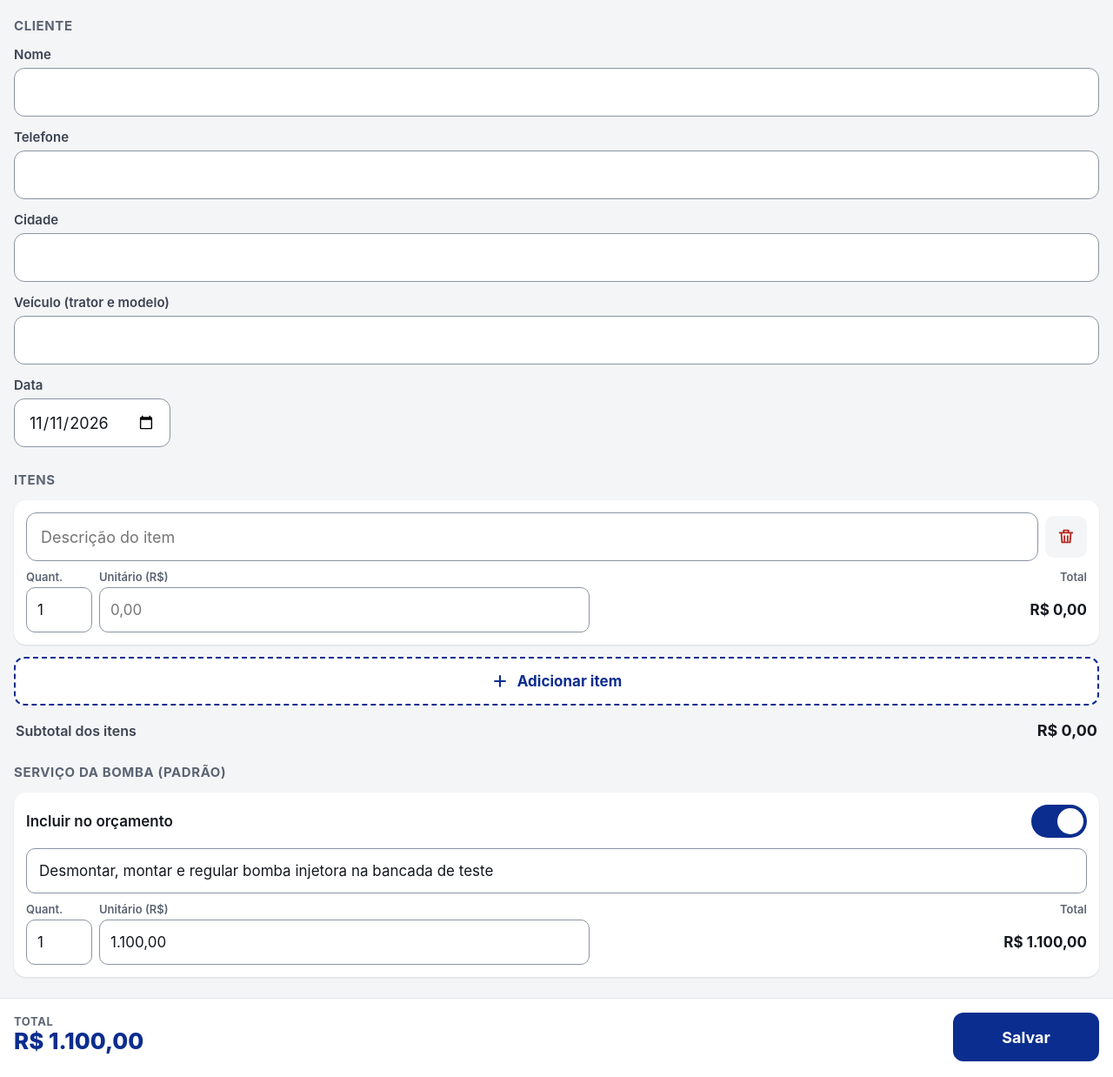
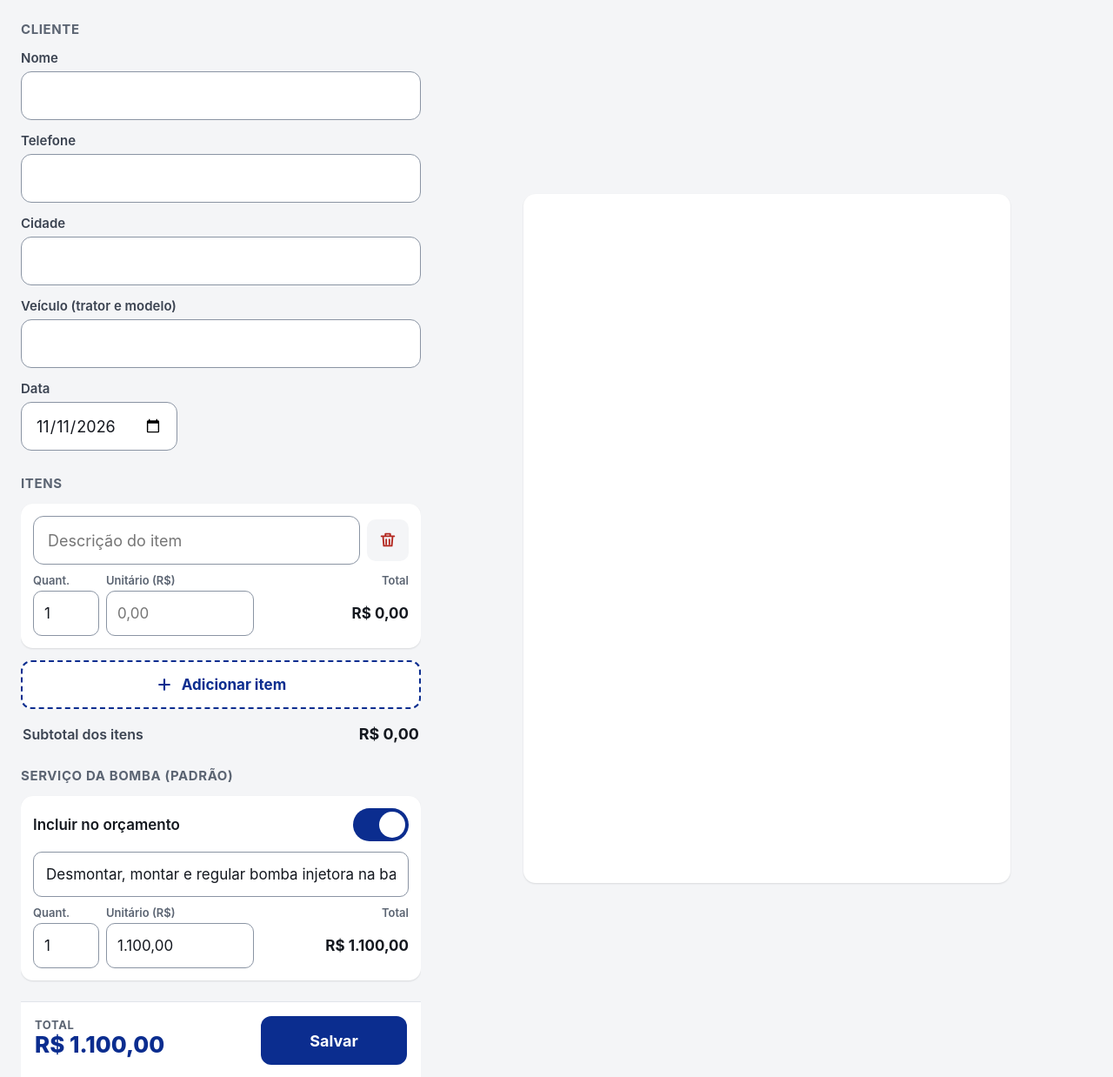
Before and after one commit to Mauricioprc/MagelaDiesel, a Flask app: page /orcamentos/novo in a window 1280 px wide. Shown: the part 64-1302 px from the top of the page at 87% size. Run offline with Flask 3, Linux system fonts and the light colour scheme; the visitor is signed in with stand-in values (Sample User, id 1); data comes from the database, SQL or seed files in the repository; data that the repository does not hold is empty.

Commit message:
Ajusta layout para PC: Inicio centralizada, pre-visualizacao do PDF ao lado do formulario, detalhe e lista centralizados
Adiciona rota /orcamentos/pre-visualizar que gera o PDF a partir do
formulario (sem salvar) pra alimentar a pre-visualizacao ao vivo em
telas largas (>=900px). Mobile continua inalterado.

Co-Authored-By: Claude Sonnet 5 <noreply@anthropic.com>

```diff
--- a/orcamentos.py
+++ b/orcamentos.py
@@ -266,6 +266,56 @@ def _contexto_a_partir_do_form(modo, orcamento_id, form):
         "sugestoes_clientes": _buscar_sugestoes_clientes(),
         "sugestoes_veiculos": _buscar_sugestoes_veiculos(),
     }
+
+
+def _dados_pdf_a_partir_do_form(form):
+    """Monta (orcamento, itens) a partir do form atual, só pra gerar um PDF
+    de pré-visualização — nada disso é salvo no banco.
+    """
+    itens = []
+    for descricao, quantidade_str, preco_str in zip(
+        form.getlist("item_descricao"),
+        form.getlist("item_quantidade"),
+        form.getlist("item_preco"),
+    ):
+        descricao = descricao.strip()
+        if not descricao:
+            continue
+        itens.append(
+            {
+                "descricao": descricao,
+                "quantidade": _quantidade_segura(quantidade_str),
+                "preco_centavos": string_para_centavos(preco_str),
+            }
+        )
+
+    orcamento = {
+        "cliente_nome": form.get("nome", "").strip(),
+        "telefone": form.get("telefone", "").strip(),
+        "cidade": form.get("cidade", "").strip(),
+        "veiculo": form.get("veiculo", "").strip(),
+        "data": form.get("data", "").strip() or date.today().isoformat(),
+        "bomba_incluida": form.get("bomba_incluida") == "1",
+        "bomba_descricao": form.get("bomba_descricao", "").strip(),
+        "bomba_quantidade": _quantidade_segura(form.get("bomba_quantidade", "1")),
+        "bomba_preco_centavos": string_para_centavos(form.get("bomba_preco", "")),
+        "validade_dias": int(
+            obter_configuracao("validade_dias_padrao", VALIDADE_DIAS_PADRAO)
+        ),
+    }
+    return orcamento, itens
+
+
+@bp.route("/pre-visualizar", methods=["POST"])
+@login_required
+def pre_visualizar():
+    """Gera o PDF do que está no formulário agora (sem salvar nada), pra
+    mostrar na coluna de pré-visualização da tela de PC.
+    """
+    validate_csrf_or_abort()
+    orcamento, itens = _dados_pdf_a_partir_do_form(request.form)
+    pdf_bytes = gerar_pdf_orcamento(orcamento, itens)
+    return Response(pdf_bytes, mimetype="application/pdf")
 
 
 @bp.route("/buscar-por-veiculo")
--- a/static/css/style.css
+++ b/static/css/style.css
@@ -366,6 +366,13 @@ input[type="search"] {
 }
 
 /* Formulário de orçamento */
+.form-layout {
+    flex: 1;
+    min-height: 0;
+    display: flex;
+    flex-direction: column;
+}
+
 .form-orcamento {
     flex: 1;
     display: flex;
@@ -731,6 +738,19 @@ input[type="search"] {
     padding: 14px 16px;
 }
 
+.detalhe-grade {
+    display: flex;
+    flex-direction: column;
+    gap: 14px;
+}
+
+.detalhe-coluna-pdf,
+.detalhe-coluna-acoes {
+    display: flex;
+    flex-direction: column;
+    gap: 14px;
+}
+
 .detalhe-nota {
     font-size: 14px;
     line-height: 20px;
@@ -958,3 +978,92 @@ input[type="search"] {
 .form-backup {
     margin-top: 12px;
 }
+
+/* Coluna de pré-visualização do PDF no formulário: escondida no celular
+   (só existe pra telas largas, no @media abaixo). */
+.form-preview-coluna {
+    display: none;
+}
+
+/* Layout de PC (telas largas): as telas mobile-first acima continuam
+   valendo até 900px; a partir daí, centraliza e aproveita a largura
+   extra em vez de estirar os blocos até a borda da tela. */
+@media (min-width: 900px) {
+    .home-conteudo {
+        flex-direction: row;
+        align-items: center;
+        justify-content: center;
+        flex: 1;
+        gap: 32px;
+        padding: 40px;
+    }
+
+    .quadro {
+        flex: 0 0 300px;
+        height: 300px;
+    }
+
+    /* Formulário: form rolável numa coluna com largura fixa, e a
+       pré-visualização do PDF ao lado, atualizando conforme digita. */
+    .form-layout {
+        flex: 1;
+        min-height: 0;
+        display: flex;
+        flex-direction: row;
+        gap: 24px;
+        padding: 24px 24px 0;
+        align-items: stretch;
+    }
+
+    .form-orcamento {
+        flex: 0 0 460px;
+        max-width: 460px;
+    }
+
+    .form-rolavel {
+        padding: 0 0 24px;
+    }
+
+    .form-preview-coluna {
+        display: flex;
+        flex: 1;
+        min-width: 0;
+        align-items: center;
+        justify-content: center;
+        padding-bottom: 24px;
+    }
+
+    .form-preview-coluna .pdf-preview-wrap {
+        width: min(100%, 560px);
+        max-height: 100%;
+    }
+
+    /* Detalhe do orçamento: ações/botões numa coluna e o PDF na outra. */
+    .detalhe-conteudo {
+        max-width: 1000px;
+        margin: 0 auto;
+        width: 100%;
+    }
+
+    .detalhe-grade {
+        flex-direction: row-reverse;
+        align-items: flex-start;
+        gap: 24px;
+    }
+
+    .detalhe-coluna-pdf {
+        flex: 1 1 420px;
+    }
+
+    .detalhe-coluna-acoes {
+        flex: 0 0 380px;
+    }
+
+    /* Lista de orçamentos antigos: centraliza em vez de esticar os
+       cartões até a borda da tela. */
+    .lista-conteudo {
+        max-width: 640px;
+        margin: 0 auto;
+        width: 100%;
+    }
+}
--- a/static/js/orcamento.js
+++ b/static/js/orcamento.js
@@ -345,6 +345,44 @@
         } catch (erro) {
             // localStorage indisponível (modo privado, por exemplo): ignora.
         }
+        atualizarPreviewPdf();
+    }
+
+    // Pré-visualização do PDF ao lado do formulário: só existe em telas de
+    // PC (ver breakpoint em static/css/style.css); no celular o elemento
+    // nem aparece, então nem vale a pena gerar o PDF a cada edição.
+    var LARGURA_MINIMA_PREVIEW = "(min-width: 900px)";
+    var urlObjetoPreviewAtual = null;
+
+    function atualizarPreviewPdf() {
+        var iframe = document.getElementById("pdf-preview-form");
+        if (!iframe || !window.URL_PRE_VISUALIZAR) {
+            return;
+        }
+        if (!window.matchMedia(LARGURA_MINIMA_PREVIEW).matches) {
+            return;
+        }
+
+        var form = document.getElementById("form-orcamento");
+        fetch(window.URL_PRE_VISUALIZAR, { method: "POST", body: new FormData(form) })
+            .then(function (resposta) {
+                if (!resposta.ok) {
+                    throw new Error("Falha ao gerar a pré-visualização.");
+                }
+                return resposta.blob();
+            })
+            .then(function (blob) {
+                var novaUrl = URL.createObjectURL(blob);
+                iframe.src = novaUrl;
+                if (urlObjetoPreviewAtual) {
+                    URL.revokeObjectURL(urlObjetoPreviewAtual);
+                }
+                urlObjetoPreviewAtual = novaUrl;
+            })
+            .catch(function () {
+                // falha ao gerar a pré-visualização: ignora, o formulário
+                // continua funcionando normalmente sem ela.
+            });
     }
 
     var temporizadorRascunho = null;
@@ -448,6 +486,7 @@
         inicializarVeiculoCopia();
         restaurarRascunho();
         recalcularTotais();
+        atualizarPreviewPdf();
 
         ["nome", "tel", "cidade", "veiculo", "data"].forEach(function (id) {
             document.getElementById(id).addEventListener("input", agendarRascunho);
--- a/templates/detalhe.html
+++ b/templates/detalhe.html
@@ -25,6 +25,8 @@
         </div>
         {% endif %}
 
+        <div class="detalhe-grade">
+            <div class="detalhe-coluna-pdf">
                 <div class="pdf-preview-wrap">
                     <iframe
                         src="{{ url_for('orcamentos.pdf', orcamento_id=orcamento.id) }}"
@@ -35,7 +37,9 @@
                 <a href="{{ url_for('orcamentos.pdf', orcamento_id=orcamento.id) }}" target="_blank" class="pdf-preview-abrir">
                     Não conseguiu ver o orçamento acima? Toque aqui pra abrir o PDF.
                 </a>
+            </div>
 
+            <div class="detalhe-coluna-acoes">
                 <div class="botoes-acao">
                     <button
                         type="button"
@@ -59,6 +63,8 @@
                         <button type="button" id="botao-excluir" class="botao botao-perigo">Excluir</button>
                     </div>
                 </div>
+            </div>
+        </div>
     </main>
 
     <div id="modal-excluir" class="modal-fundo" hidden>
--- a/templates/formulario.html
+++ b/templates/formulario.html
@@ -13,6 +13,7 @@
         </span>
     </header>
 
+    <div class="form-layout">
     <form id="form-orcamento" method="post" class="form-orcamento" novalidate>
         <input type="hidden" name="csrf_token" value="{{ csrf_token() }}">
         <input type="hidden" id="orcamento-id" value="{{ orcamento.id or '' }}">
@@ -155,6 +156,13 @@
             <button type="submit" class="botao botao-primario barra-botao-salvar">Salvar</button>
         </div>
     </form>
+
+    <aside class="form-preview-coluna">
+        <div class="pdf-preview-wrap">
+            <iframe id="pdf-preview-form" class="pdf-preview" title="Pré-visualização do orçamento"></iframe>
+        </div>
+    </aside>
+    </div>
 </div>
 
 <datalist id="lista-sugestoes">
@@ -176,6 +184,7 @@
 window.SUGESTOES_ITENS = {{ sugestoes | tojson }};
 window.SUGESTOES_CLIENTES = {{ sugestoes_clientes | tojson }};
 window.URL_BUSCAR_POR_VEICULO = {{ url_for('orcamentos.buscar_por_veiculo') | tojson }};
+window.URL_PRE_VISUALIZAR = {{ url_for('orcamentos.pre_visualizar') | tojson }};
 </script>
 <script src="{{ url_for('static', filename='js/orcamento.js') }}"></script>
 {% endblock %}
```
Also changed, not shown: tests/test_pdf.py (+40 -0 lines). Lines whose indentation alone changed are shown as unchanged.
